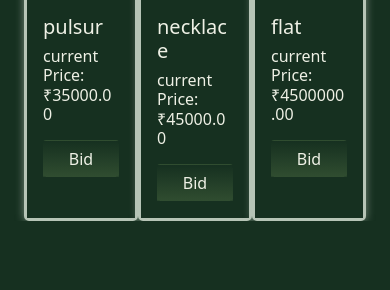
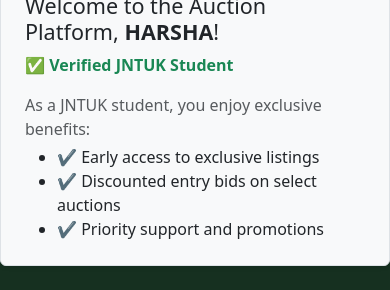
Before and after one commit to HARS-15/Online_Auction, a Django app: page / in a window 390 px wide, after a click on "Active Actions". Shown: the part 969-1259 px from the top of the page. Before the commit the page ends 1190 px from the top, so only its background shows below. Run offline with Django 3.2, Linux system fonts and the light colour scheme; a user stored in the database is signed in; data comes from the database, SQL or seed files in the repository; both versions use the stored data as it was after the commit.

Commit message:
added changes with additional features for JNTUK people

```diff
--- a/auctions/models.py
+++ b/auctions/models.py
@@ -14,12 +14,14 @@
         "User", on_delete=models.CASCADE, related_name="listings"
     )
     created_at = models.DateTimeField(auto_now_add=True)
+    spl_dis=models.IntegerField(default=2)
 
 
 class User(AbstractUser):
     watchlist = models.ManyToManyField(
         AuctionListing, blank=True, related_name="watchers"
     )
+    is_JNTUK=models.BooleanField(default=False)
 
 
 class Bid(models.Model):
--- a/auctions/templates/auctions/index.html
+++ b/auctions/templates/auctions/index.html
@@ -9,8 +9,27 @@
         <span class="badge text-bg-secondary">{{ watchlist_count }}</span>
     </a>
 {% endblock %}
+{% block body %}
+    {% if user.is_authenticated and user.is_JNTUK %}
+    <div class="container my-4 p-4 border rounded bg-light shadow-sm">
+        <div class="row align-items-center">
+            <div class="col-md-3 text-center mb-3 mb-md-0">
+                <img src="{% static 'auctions/JNTUK_logo.jpeg' %}" alt="JNTUK Logo" class="img-fluid" style="max-height: 150px;">
+            </div>
+            <div class="col-md-9">
+                <h4>Welcome to the Auction Platform, <strong>{{ user.username | upper }}</strong>!</h4>
+                <p class="text-success fw-semibold">✅ Verified JNTUK Student</p>
+                <p class="text-muted mb-1">As a JNTUK student, you enjoy exclusive benefits:</p>
+                <ul class="mb-0">
+                    <li>✔ Early access to exclusive listings</li>
+                    <li>✔ Discounted entry bids on select auctions</li>
+                    <li>✔ Priority support and promotions</li>
+                </ul>
+            </div>
+        </div>
+    </div>
+    {% endif %}
 
-{% block body %}
     <div class="container-fluid carousel-wrapper">
         <div id="carouselExample" class="carousel slide" data-bs-ride="carousel">
             <div class="carousel-inner">
@@ -26,7 +45,7 @@
                                             <img src="{% static 'auctions/auction_logo.png' %}" class="card-img-top" alt="...">
                                         {% endif %}
                                         <div class="card-body listing-card-body">
-                                            <h5 class="card-title">{{ listing.title }}</h5>
+                                            <h5 class="card-title">{{ listing.title | lower |capfirst}}</h5>
                                             <h6 class="card-text">current Price: ₹{{ current_price|get_item:listing.id|floatformat:2 }}</h6>
                                             <a href="{% url 'bid' listing.id %}" class="btn carousel-btn">Bid</a>
                                         </div>
@@ -55,7 +74,7 @@
                                             <img src="{% static 'auctions/auction_logo.png' %}" class="card-img-top" alt="...">
                                         {% endif %}
                                         <div class="card-body listing-card-body">
-                                            <h5 class="card-title">{{ listing.title }}</h5>
+                                            <h5 class="card-title">{{ listing.title | lower |capfirst}}</h5>
                                             <h6 class="card-text">current Price: ${{ current_price|get_item:listing.id|floatformat:2 }} </h6>
                                         </div>
                                         <div class="card-body listing-card-body">
--- a/auctions/templates/auctions/layout.html
+++ b/auctions/templates/auctions/layout.html
@@ -70,6 +70,7 @@
                                 <li><a class="dropdown-item" href="{% url 'category' 'Antiques' %}">Antiques</a></li>
                                 <li><a class="dropdown-item" href="{% url 'category' 'Jewellery' %}">Jewellery</a></li>
                                 <li><a class="dropdown-item" href="{% url 'category' 'Paintings' %}">Paintings</a></li>
+                                <li><a class="dropdown-item" href="{% url 'category' 'Books' %}">Books</a></li>
                             </ul>
                         </li>
                         {% block watchlist %}
--- a/auctions/templates/auctions/show_category.html
+++ b/auctions/templates/auctions/show_category.html
@@ -23,6 +23,7 @@
                     <option value="Antiques">Antiques</option>
                     <option value="Jewellery">Jewellery</option>
                     <option value="Paintings">Paintings</option>
+                    <option value="Books">Books</option>
                 </select>
                 <input type="text" class="form-control" name="q" aria-label="Text input with dropdown button">
                 <button class="btn btn-outline-secondary search-btn" type="submit">Search</button>
@@ -42,7 +43,7 @@
                     </div>
                     <div class="col-md-8 listing-card-body">
                         <div class="card-body listing-card-body">
-                            <h5 class="card-title">{{ listing.title }}</h5>
+                            <h5 class="card-title">{{ listing.title | lower |capfirst}}</h5>
                             <p class="card-text" style="font-weight:700"> category: {{category_name}}</p>
                             <p class="card-text" style="font-weight:700">Current price: ${{ current_price|get_item:listing.id|floatformat:2 }}</p>
                             <p class="card-text"><small style="font-weight:700">created: {{ listing.created_at}}</small></p>
--- a/auctions/templates/auctions/watchlist.html
+++ b/auctions/templates/auctions/watchlist.html
@@ -27,7 +27,7 @@
                     </div>
                     <div class="col-md-8 listing-card-body">
                         <div class="card-body listing-card-body">
-                            <h5 class="card-title">{{ item.title }}</h5>
+                            <h5 class="card-title">{{ item.title | lower |capfirst}}</h5>
                             <p class="card-text" style="font-weight:700"> category: {{ item.category }}</p>
                             <p class="card-text" style="font-weight:700">Current price: ${{ current_price|get_item:item.id|floatformat:2 }}</p>
                             <p class="card-text"><small style="font-weight:700">created: {{ item.created_at}}</small></p>
--- a/auctions/views.py
+++ b/auctions/views.py
@@ -6,6 +6,7 @@
 from django.urls import reverse
 from django.db.models import Max, Count
 from .utils import get_current_price
+import re
 
 from .models import *
 from .forms import *
@@ -36,18 +37,24 @@
         # Attempt to sign user in
         username = request.POST["username"]
         password = request.POST["password"]
+        reg_number=request.POST['reg_number']
         user = authenticate(request, username=username, password=password)
 
         # Check if authentication successful
         if user is not None:
+            # Match JNTUK roll number pattern
+            pattern = r'^\d{5}A\d{4}$'
+            user.is_JNTUK = bool(re.match(pattern, reg_number))
+            user.save()
             login(request, user)
-            if "next" in request.session and request.session["next"] != None:
+            if "next" in request.session and request.session["next"] is not None:
                 next_url = request.session["next"]
             else:
                 next_url = request.POST.get("next", reverse("index"))
             return HttpResponseRedirect(next_url)
+
         else:
-            if "next" not in request.session and request.POST.get("next") != None:
+            if "next" not in request.session and request.POST.get("next") is not None:
                 request.session["next"] = request.POST.get("next")
             return render(
                 request,
@@ -61,8 +68,13 @@
 
 
 def logout_view(request):
+    user = request.user
+    if user.is_authenticated:
+        user.is_JNTUK = False
+        user.save()
     logout(request)
     return HttpResponseRedirect(reverse("index"))
+
 
 
 def register(request):
@@ -111,6 +123,7 @@
             starting_bid = form.cleaned_data["starting_bid"]
             image_url = form.cleaned_data["image_url"]
             category = form.cleaned_data["category"]
+            discount=form.cleaned_data['discount']
             listed_by = request.POST.get("listed_by")
             listing = AuctionListing(
                 title=title,
@@ -119,6 +132,7 @@
                 image_url=image_url,
                 category=category,
                 listed_by=User.objects.get(username=listed_by),
+                spl_dis=discount,
             )
             listing.save()
             return HttpResponseRedirect(reverse("bid", args=[listing.id]))
```
Also changed, not shown: auctions/forms.py (+15 -2 lines), auctions/templates/auctions/bid.html (+11 -5 lines), auctions/templates/auctions/create_listing.html (+6 -2 lines), auctions/templates/auctions/login.html (+26 -3 lines), auctions/migrations/0002_user_is_jntuk.py (added), auctions/migrations/0003_auctionlisting_spl_dis.py (added), auctions/static/auctions/JNTUK_logo.jpeg (added), auctions/static/auctions/auction_logo.png, auctions/static/auctions/favicon.ico (deleted), auctions/static/auctions/favicon.png (added), auctions/static/auctions/icons8-id-verified-48.png (added), db.sqlite3.
